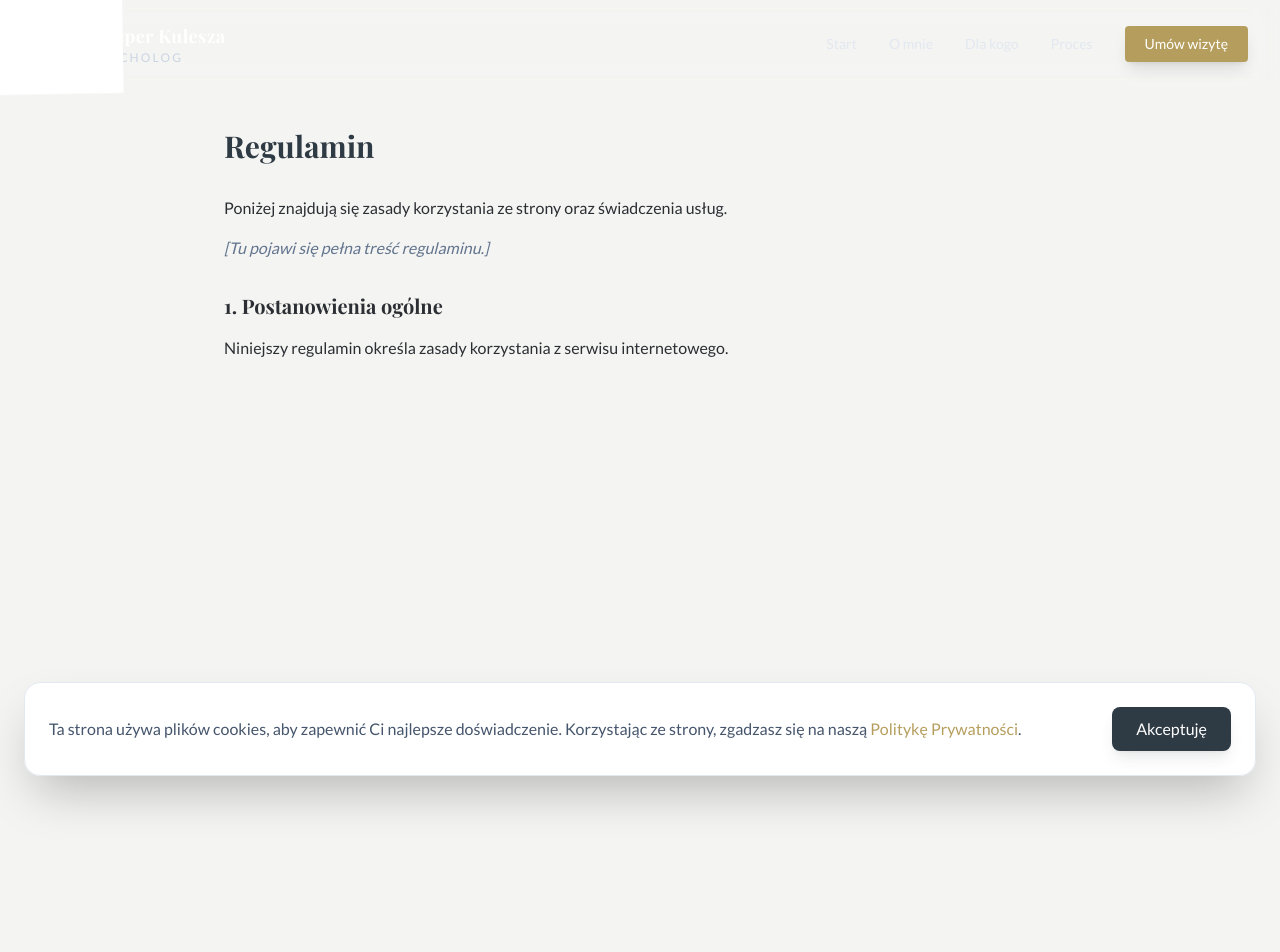
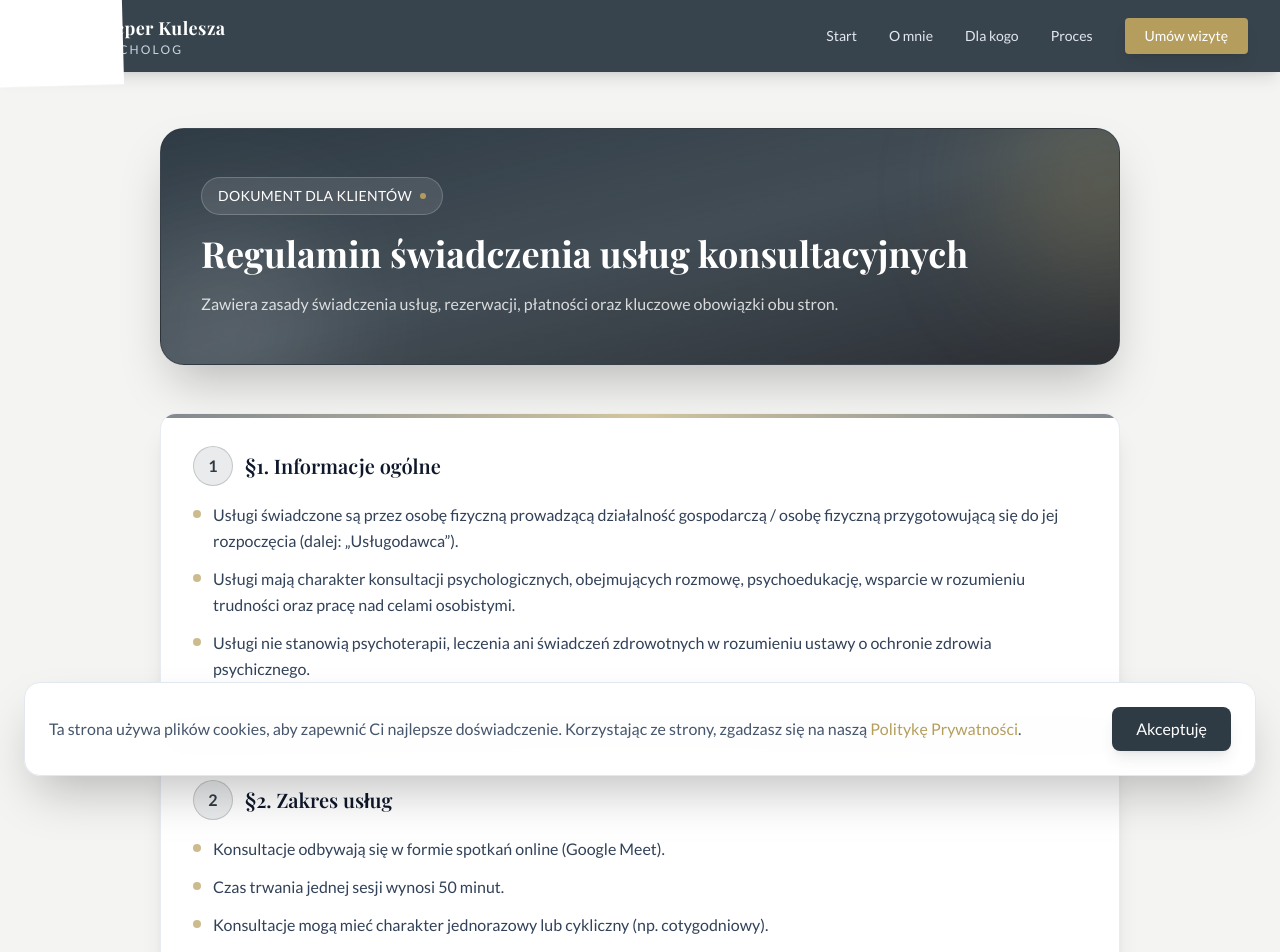
Before and after one commit to Sayukoo/PsychologKulesza, a Next.js app in the folder landing-page/: page /regulamin in a window 1280 px wide. Shown: the top 952 px of the page. Before the commit the page ends 800 px from the top, so only its background shows below. Built offline with nearby package versions, Linux system fonts and the light colour scheme; grey boxes are pictures that could not be loaded; a web font is replaced by a local one.

Commit message:
regulamin

```diff
--- a/landing-page/app/polityka-prywatnosci/page.tsx
+++ b/landing-page/app/polityka-prywatnosci/page.tsx
@@ -1,24 +1,120 @@
 import React from 'react';
+
+const sections = [
+  {
+    title: '1. Administrator danych',
+    items: [
+      'Administratorem danych osobowych jest Kacper Kulesza.',
+      'Kontakt: kackul17@gmail.com.',
+    ],
+  },
+  {
+    title: '2. Zakres przetwarzanych danych',
+    items: [
+      'imię i nazwisko,',
+      'adres e-mail,',
+      'numer telefonu,',
+      'notatki z sesji,',
+      'nagrania rozmów,',
+      'dane zawarte w formularzu rezerwacyjnym.',
+    ],
+  },
+  {
+    title: '3. Cel przetwarzania danych',
+    items: [
+      'realizacji usług konsultacyjnych,',
+      'kontaktu z klientem,',
+      'prowadzenia dokumentacji,',
+      'realizacji obowiązków prawnych.',
+    ],
+  },
+  {
+    title: '4. Podstawa prawna',
+    items: [
+      'zgody osoby, której dane dotyczą (art. 6 ust. 1 lit. a RODO),',
+      'wykonania umowy (art. 6 ust. 1 lit. b RODO),',
+      'obowiązków prawnych (art. 6 ust. 1 lit. c RODO).',
+    ],
+  },
+  {
+    title: '5. Przechowywanie danych',
+    items: [
+      'Dane przechowywane są w formie elektronicznej.',
+      'Dane są zabezpieczone przed dostępem osób trzecich.',
+      'Dane przechowywane są przez okres niezbędny do realizacji celu lub do cofnięcia zgody.',
+    ],
+  },
+  {
+    title: '6. Prawa osoby, której dane dotyczą',
+    items: [
+      'dostępu do danych,',
+      'ich poprawienia,',
+      'usunięcia,',
+      'ograniczenia przetwarzania,',
+      'wniesienia sprzeciwu,',
+      'cofnięcia zgody w dowolnym momencie.',
+    ],
+  },
+  {
+    title: '7. Pliki cookies',
+    description:
+      'Strona może wykorzystywać pliki cookies w celach technicznych i statystycznych (np. system rezerwacji).',
+  },
+  {
+    title: '8. Postanowienia końcowe',
+    description: 'Korzystanie z serwisu oznacza akceptację niniejszej polityki prywatności.',
+  },
+];
 
 export default function PrivacyPolicy() {
   return (
-    <main className="pt-32 pb-16 px-4 sm:px-6 lg:px-8 max-w-4xl mx-auto min-h-screen">
-      <h1 className="text-3xl font-bold text-primary mb-8">Polityka Prywatności</h1>
-      <div className="prose prose-slate">
-        <p>
-          Szanujemy Twoją prywatność. Poniżej znajduje się opis zasad przetwarzania danych osobowych na naszej stronie.
-        </p>
-        <p className="mt-4 italic text-slate-500">
-          [Tu pojawi się pełna treść polityki prywatności dostosowana do wymogów RODO.]
-        </p>
-        <h2 className="text-xl font-bold mt-8 mb-4">1. Administrator Danych</h2>
-        <p>
-          Administratorem Twoich danych osobowych jest Kacper Kulesza.
-        </p>
-        <h2 className="text-xl font-bold mt-8 mb-4">2. Kontakt</h2>
-        <p>
-          W sprawach związanych z ochroną danych możesz skontaktować się pod adresem: kackul17@gmail.com.
-        </p>
+    <main className="pt-32 pb-20 px-4 sm:px-6 lg:px-8 max-w-5xl mx-auto min-h-screen">
+      <section className="relative overflow-hidden rounded-3xl bg-gradient-to-br from-accent via-primary to-secondary text-white shadow-2xl border border-primary/20 px-6 sm:px-10 py-10 sm:py-12">
+        <div className="absolute inset-0 pointer-events-none">
+          <div className="absolute -top-10 -right-12 h-40 w-40 bg-white/20 blur-3xl rounded-full" />
+          <div className="absolute -bottom-16 -left-16 h-56 w-56 bg-accent/30 blur-3xl rounded-full" />
+        </div>
+        <div className="relative space-y-4">
+          <p className="inline-flex items-center gap-2 px-4 py-2 rounded-full bg-white/10 border border-white/20 text-sm tracking-wide uppercase">
+            Transparentność danych
+            <span className="h-1.5 w-1.5 rounded-full bg-white animate-pulse" />
+          </p>
+          <h1 className="text-3xl sm:text-4xl font-bold leading-tight">Polityka prywatności</h1>
+          <p className="text-sm sm:text-base text-white/80">
+            Zasady gromadzenia, przechowywania i przetwarzania danych osobowych w ramach usług
+            konsultacyjnych online.
+          </p>
+        </div>
+      </section>
+
+      <div className="mt-10 sm:mt-12 grid grid-cols-1 gap-6 md:gap-8">
+        {sections.map((section, idx) => (
+          <article
+            key={section.title}
+            className="relative overflow-hidden rounded-2xl bg-white shadow-xl border border-slate-200/80 px-6 py-6 sm:px-8 sm:py-8"
+          >
+            <div className="absolute inset-x-0 top-0 h-1 bg-gradient-to-r from-accent via-primary to-accent opacity-60" />
+            <div className="flex items-center gap-3 mb-4">
+              <div className="h-10 w-10 rounded-full bg-accent/10 text-accent font-bold grid place-items-center border border-accent/20">
+                {idx + 1}
+              </div>
+              <h2 className="text-xl font-semibold text-slate-900">{section.title}</h2>
+            </div>
+
+            {section.items ? (
+              <ul className="space-y-3 text-slate-700 leading-relaxed">
+                {section.items.map((item) => (
+                  <li key={item} className="flex gap-3">
+                    <span className="mt-2 h-2 w-2 rounded-full bg-primary/70 shrink-0" />
+                    <span>{item}</span>
+                  </li>
+                ))}
+              </ul>
+            ) : (
+              <p className="text-slate-700 leading-relaxed">{section.description}</p>
+            )}
+          </article>
+        ))}
       </div>
     </main>
   );
--- a/landing-page/app/regulamin/page.tsx
+++ b/landing-page/app/regulamin/page.tsx
@@ -1,20 +1,104 @@
 import React from 'react';
+
+const sections = [
+  {
+    title: '§1. Informacje ogólne',
+    items: [
+      'Usługi świadczone są przez osobę fizyczną prowadzącą działalność gospodarczą / osobę fizyczną przygotowującą się do jej rozpoczęcia (dalej: „Usługodawca”).',
+      'Usługi mają charakter konsultacji psychologicznych, obejmujących rozmowę, psychoedukację, wsparcie w rozumieniu trudności oraz pracę nad celami osobistymi.',
+      'Usługi nie stanowią psychoterapii, leczenia ani świadczeń zdrowotnych w rozumieniu ustawy o ochronie zdrowia psychicznego.',
+    ],
+  },
+  {
+    title: '§2. Zakres usług',
+    items: [
+      'Konsultacje odbywają się w formie spotkań online (Google Meet).',
+      'Czas trwania jednej sesji wynosi 50 minut.',
+      'Konsultacje mogą mieć charakter jednorazowy lub cykliczny (np. cotygodniowy).',
+      'Usługa ma charakter wspierający, rozwojowy i psychoedukacyjny.',
+    ],
+  },
+  {
+    title: '§3. Zasady rezerwacji i płatności',
+    items: [
+      'Rezerwacja odbywa się poprzez system rezerwacyjny (np. Calendly).',
+      'Płatność dokonywana jest po zakończonej sesji.',
+      'Odwołanie lub zmiana terminu możliwa jest najpóźniej 24 godziny przed umówioną sesją.',
+      'W przypadku późniejszego odwołania lub nieobecności Usługodawca zastrzega sobie prawo do naliczenia opłaty za sesję.',
+      'Zwroty są możliwe wyłącznie w przypadku spełnienia warunków określonych indywidualnie.',
+    ],
+  },
+  {
+    title: '§4. Odpowiedzialność',
+    items: [
+      'Konsultacje nie zastępują psychoterapii ani leczenia psychiatrycznego.',
+      'Usługodawca nie ponosi odpowiedzialności za decyzje podejmowane przez Klienta poza sesją.',
+      'Klient korzysta z usług dobrowolnie i ponosi odpowiedzialność za swoje decyzje.',
+    ],
+  },
+  {
+    title: '§5. Poufność',
+    items: [
+      'Wszystkie informacje przekazywane w trakcie konsultacji są poufne.',
+      'Wyjątkiem są sytuacje przewidziane prawem (zagrożenie życia lub zdrowia).',
+    ],
+  },
+  {
+    title: '§6. Postanowienia końcowe',
+    items: [
+      'Regulamin może ulec zmianie.',
+      'Aktualna wersja regulaminu dostępna jest na stronie internetowej Usługodawcy.',
+      'Skorzystanie z usługi oznacza akceptację regulaminu.',
+    ],
+  },
+];
 
 export default function Terms() {
   return (
-    <main className="pt-32 pb-16 px-4 sm:px-6 lg:px-8 max-w-4xl mx-auto min-h-screen">
-      <h1 className="text-3xl font-bold text-primary mb-8">Regulamin</h1>
-      <div className="prose prose-slate">
-        <p>
-          Poniżej znajdują się zasady korzystania ze strony oraz świadczenia usług.
-        </p>
-        <p className="mt-4 italic text-slate-500">
-          [Tu pojawi się pełna treść regulaminu.]
-        </p>
-        <h2 className="text-xl font-bold mt-8 mb-4">1. Postanowienia ogólne</h2>
-        <p>
-          Niniejszy regulamin określa zasady korzystania z serwisu internetowego.
-        </p>
+    <main className="pt-32 pb-20 px-4 sm:px-6 lg:px-8 max-w-5xl mx-auto min-h-screen">
+      <section className="relative overflow-hidden rounded-3xl bg-gradient-to-br from-primary via-primary/90 to-secondary text-white shadow-2xl border border-primary/20 px-6 sm:px-10 py-10 sm:py-12">
+        <div className="absolute inset-0 pointer-events-none">
+          <div className="absolute -top-10 -right-20 h-48 w-48 bg-accent/30 blur-3xl rounded-full" />
+          <div className="absolute -bottom-16 -left-10 h-52 w-52 bg-white/15 blur-3xl rounded-full" />
+        </div>
+        <div className="relative space-y-4">
+          <p className="inline-flex items-center gap-2 px-4 py-2 rounded-full bg-white/10 border border-white/20 text-sm tracking-wide uppercase">
+            Dokument dla Klientów
+            <span className="h-1.5 w-1.5 rounded-full bg-accent animate-pulse" />
+          </p>
+          <h1 className="text-3xl sm:text-4xl font-bold leading-tight">
+            Regulamin świadczenia usług konsultacyjnych
+          </h1>
+          <p className="text-sm sm:text-base text-white/80">
+         Zawiera zasady świadczenia usług, rezerwacji,
+            płatności oraz kluczowe obowiązki obu stron.
+          </p>
+        </div>
+      </section>
+
+      <div className="mt-10 sm:mt-12 grid grid-cols-1 gap-6 md:gap-8">
+        {sections.map((section, idx) => (
+          <article
+            key={section.title}
+            className="group relative overflow-hidden rounded-2xl bg-white shadow-xl border border-slate-200/80 px-6 py-6 sm:px-8 sm:py-8"
+          >
+            <div className="absolute inset-x-0 top-0 h-1 bg-gradient-to-r from-primary via-accent to-primary opacity-60" />
+            <div className="flex items-center gap-3 mb-4">
+              <div className="h-10 w-10 rounded-full bg-primary/10 text-primary font-bold grid place-items-center border border-primary/20">
+                {idx + 1}
+              </div>
+              <h2 className="text-xl font-semibold text-slate-900">{section.title}</h2>
+            </div>
+            <ul className="space-y-3 text-slate-700 leading-relaxed">
+              {section.items.map((item) => (
+                <li key={item} className="flex gap-3">
+                  <span className="mt-2 h-2 w-2 rounded-full bg-accent/70 shrink-0" />
+                  <span>{item}</span>
+                </li>
+              ))}
+            </ul>
+          </article>
+        ))}
       </div>
     </main>
   );
--- a/landing-page/components/Navbar.tsx
+++ b/landing-page/components/Navbar.tsx
@@ -24,6 +24,8 @@ export default function Navbar() {
     return () => window.removeEventListener('scroll', handleScroll);
   }, []);
 
+  const solidBackground = scrolled || !isHome;
+
   const navLinks = [
     { name: 'Start', href: '/#start' },
     { name: 'O mnie', href: '/#o-mnie' },
@@ -41,7 +43,7 @@ export default function Navbar() {
       className={clsx(
         'fixed top-0 left-0 right-0 z-50 transition-all duration-300',
         !isOpen && 'backdrop-blur-md',
-        scrolled ? 'bg-primary/95 py-3 shadow-lg' : 'bg-transparent py-5'
+        solidBackground ? 'bg-primary/95 py-3 shadow-lg' : 'bg-transparent py-5'
       )}
     >
       <div className="max-w-7xl mx-auto px-4 sm:px-6 lg:px-8">
```
